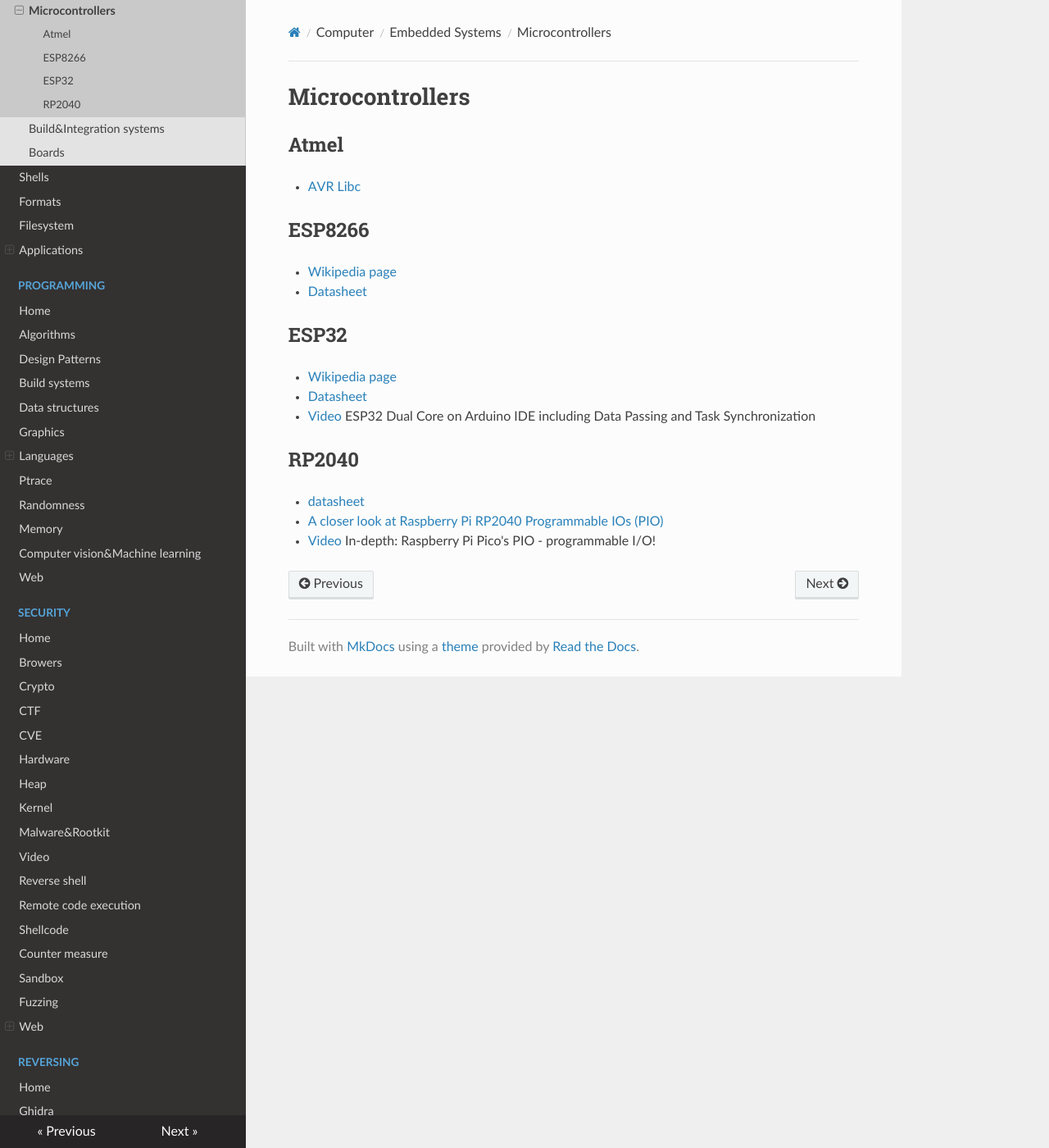
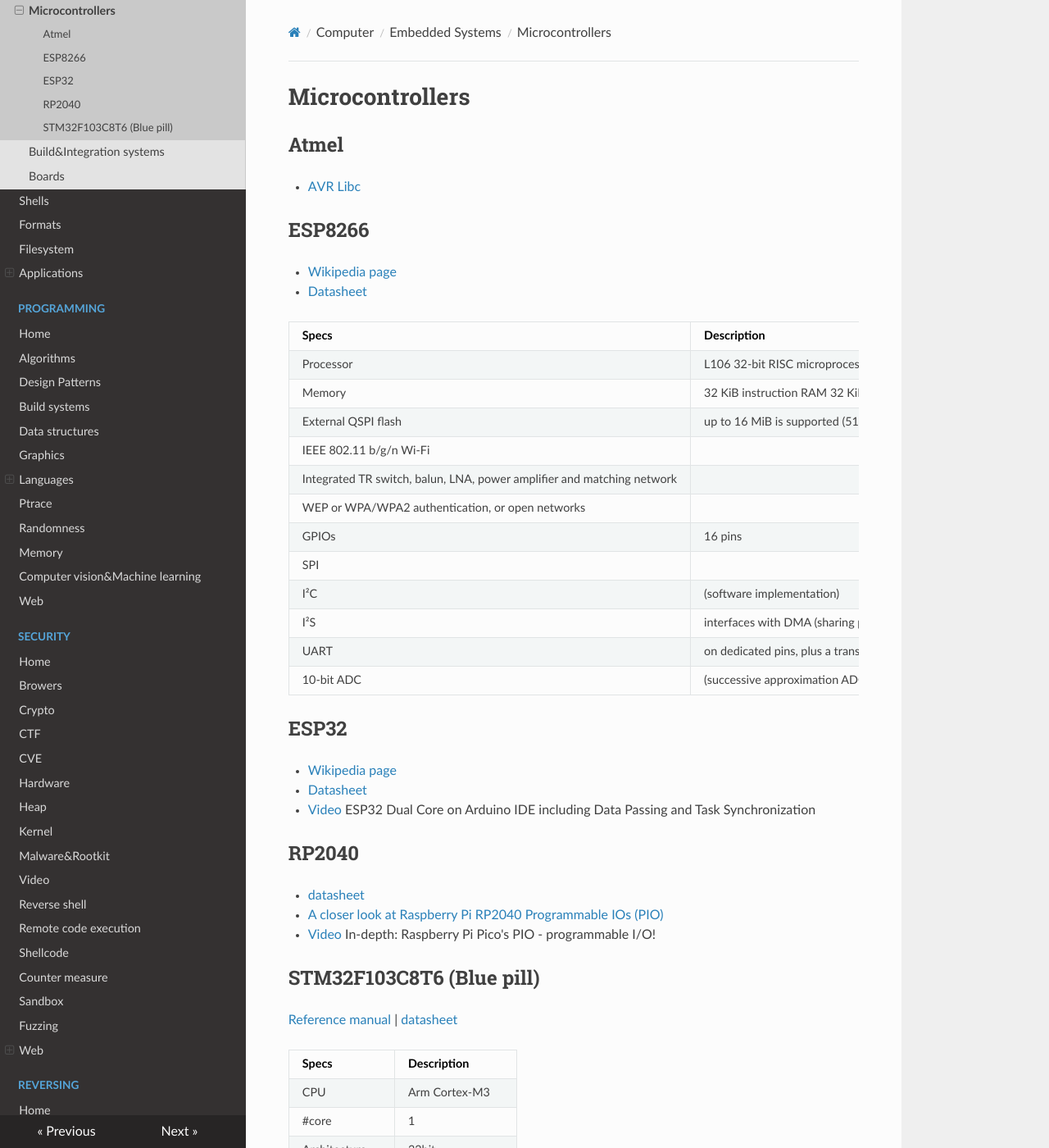
Before and after one commit to gipi/low-level, an MkDocs documentation site: the page built from docs/embedded/micro.md, in a window 1280 px wide and 1400 px high. Shown: the whole window at 82% size. Built offline with MkDocs 1.6.1, drawn with Linux system fonts in a browser that asks for light colours; nearby versions of some CDN libraries; old or Windows-style settings are respelled for this version of MkDocs; some of the changed text lies outside the part shown.

Commit message:
Add some notes.

```diff
--- a/docs/embedded/micro.md
+++ b/docs/embedded/micro.md
@@ -8,6 +8,21 @@
 
  - [Wikipedia page](https://en.wikipedia.org/wiki/ESP8266)
  - [Datasheet](https://web.archive.org/web/20171201031911/http://espressif.com/sites/default/files/documentation/esp-wroom-02d_esp-wroom-02u_datasheet_en.pdf)
+
+| Specs | Description |
+|-----|----|
+| Processor | L106 32-bit RISC microprocessor core based on the Tensilica Xtensa Diamond Standard 106Micro running at 80 MHz |
+| Memory | 32 KiB instruction RAM 32 KiB instruction cache RAM 80 KiB user-data RAM 16 KiB ETS system-data RAM
+| External QSPI flash | up to 16 MiB is supported (512 KiB to 4 MiB typically included) |
+| IEEE 802.11 b/g/n Wi-Fi
+| Integrated TR switch, balun, LNA, power amplifier and matching network
+| WEP or WPA/WPA2 authentication, or open networks
+| GPIOs | 16 pins |
+| SPI | |
+| I²C | (software implementation) |
+| I²S | interfaces with DMA (sharing pins with GPIO)
+| UART | on dedicated pins, plus a transmit-only UART can be enabled on GPIO2
+| 10-bit ADC | (successive approximation ADC) |
 
 ## ESP32
 
@@ -20,3 +35,30 @@
  - [datasheet](https://datasheets.raspberrypi.org/rp2040/rp2040_datasheet.pdf)
  - [A closer look at Raspberry Pi RP2040 Programmable IOs (PIO)](https://www.cnx-software.com/2021/01/27/a-closer-look-at-raspberry-pi-rp2040-programmable-ios-pio/)
  - [Video](https://www.youtube.com/watch?v=yYnQYF_Xa8g) In-depth: Raspberry Pi Pico's PIO - programmable I/O!
+
+## STM32F103C8T6 (Blue pill)
+
+ [Reference manual](https://www.st.com/content/ccc/resource/technical/document/reference_manual/59/b9/ba/7f/11/af/43/d5/CD00171190.pdf/files/CD00171190.pdf/jcr:content/translations/en.CD00171190.pdf) | [datasheet](https://www.st.com/resource/en/datasheet/stm32f103c8.pdf)
+
+| Specs | Description |
+|-------|-------------|
+| CPU | Arm Cortex-M3 |
+| #core | 1 |
+| Architecture | 32bit |
+| CPU frequency | 72Mhz |
+| Voltage | 2v7 - 3v3 |
+| Connectivity | No |
+| RAM | 20KB |
+| Flash | 64KB |
+| GPIOs | 37 |
+| SPI | 2 |
+| I2C | 2 |
+| I2S | 0 |
+| UART | 3 |
+| CAN  | 1 |
+| ADC | 12bit, 10 channels |
+| DAC | 0 |
+| Timers | 3 16bit |
+| PWM | 1 |
+
+![](../images/STM32-pinout.png)
```
Also changed, not shown: docs/arch/arm.md (+1 -1 lines), docs/images/STM32-pinout.png (added).
